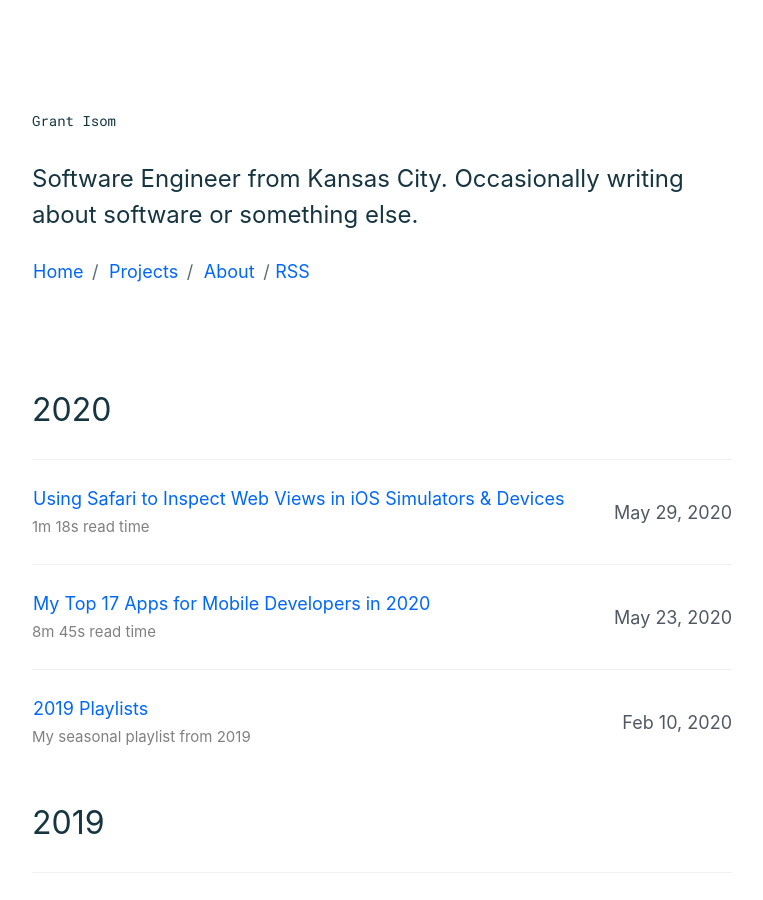
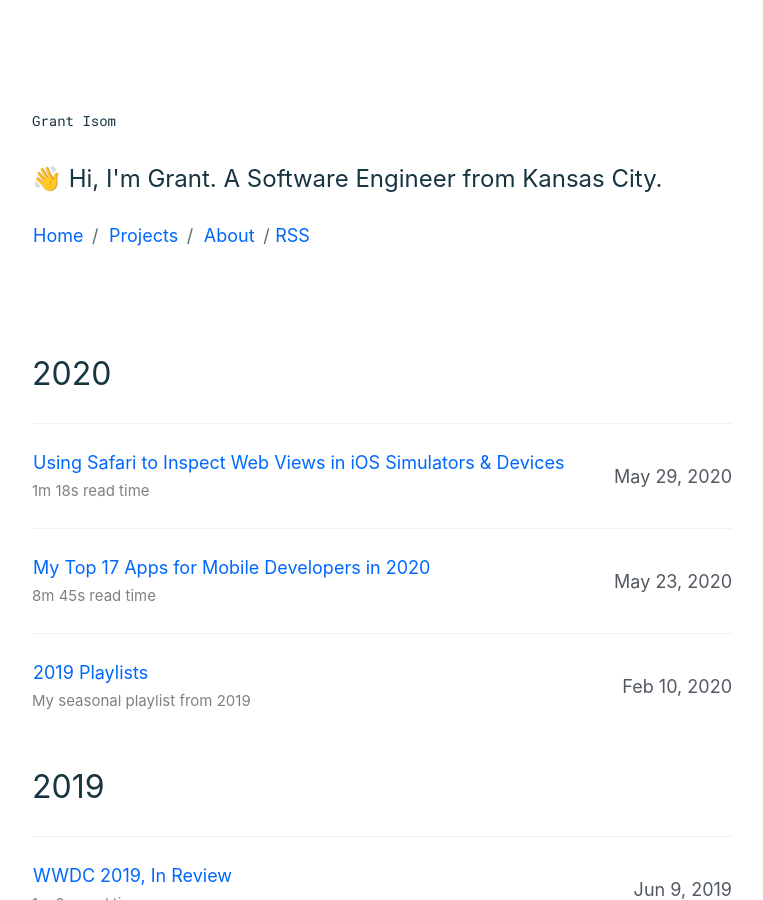
Before and after one commit to glisom/glisom.github.io, a Jekyll site: the page built from index.html, in a window 1280 px wide and 900 px high. Shown: the whole window, without its empty margins (258-1021 px from the left). Built offline with Jekyll 4.4.1, drawn with Linux system fonts in a browser that asks for light colours.

Commit message:
Update _config.yml

```diff
--- a/_config.yml
+++ b/_config.yml
@@ -3,8 +3,7 @@ plugins:
   - jekyll-feed
 title: "Grant Isom"
 description: >
-  Software Engineer from Kansas City.
-  Occasionally writing about software or something else.
+  👋 Hi, I'm Grant. A Software Engineer from Kansas City.
 
 author: Grant Isom
 email: grant.isom@gmail.com
```
